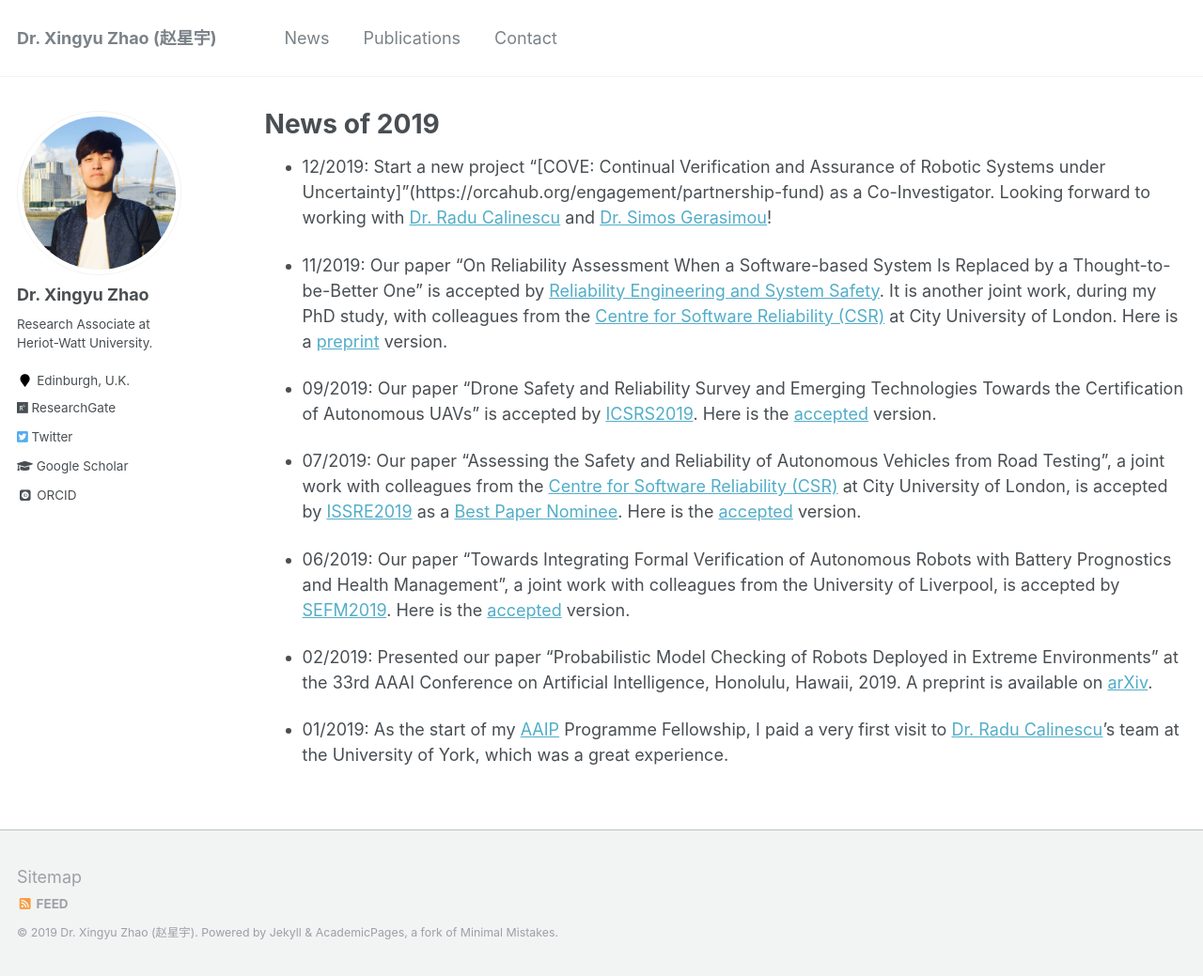
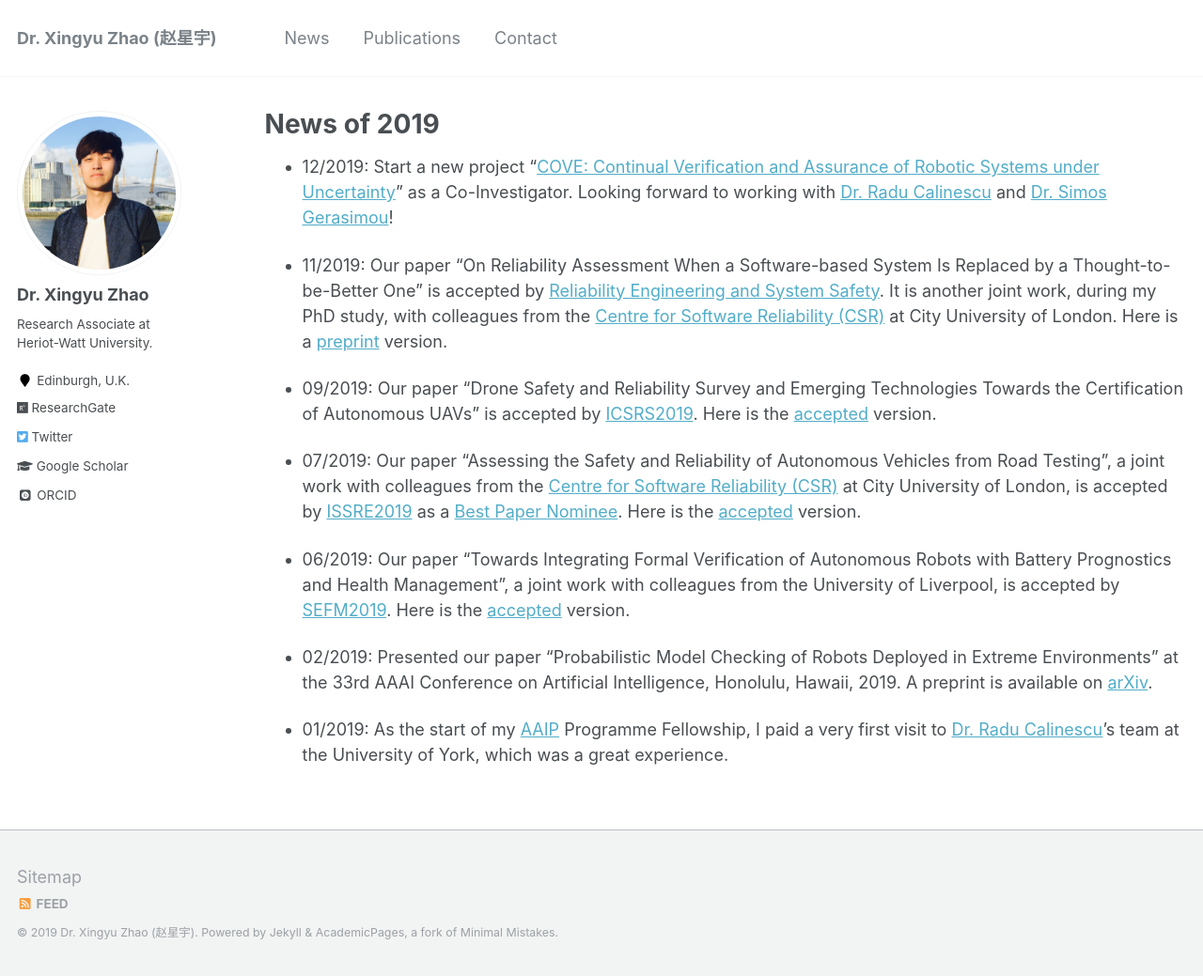
Before and after one commit to x-y-zhao/x-y-zhao.github.io, a Jekyll site: the page built from _pages/news.md, in a window 1280 px wide and 1039 px high. Shown: the whole window at 94% size. Built offline with Jekyll 4.4.1, drawn with Linux system fonts in a browser that asks for light colours; some web fonts are replaced.

Commit message:
Update news.md

```diff
--- a/_pages/news.md
+++ b/_pages/news.md
@@ -9,7 +9,7 @@ redirect_from:
 
 {% include base_path %}
 
-* 12/2019: Start a new project "[COVE: Continual Verification and Assurance of Robotic Systems under Uncertainty]"(https://orcahub.org/engagement/partnership-fund) as a Co-Investigator. Looking forward to working with [Dr. Radu Calinescu](https://www-users.cs.york.ac.uk/~raduc/) and [Dr. Simos Gerasimou](https://www-users.cs.york.ac.uk/simos/)!
+* 12/2019: Start a new project "[COVE: Continual Verification and Assurance of Robotic Systems under Uncertainty](https://orcahub.org/engagement/partnership-fund)" as a Co-Investigator. Looking forward to working with [Dr. Radu Calinescu](https://www-users.cs.york.ac.uk/~raduc/) and [Dr. Simos Gerasimou](https://www-users.cs.york.ac.uk/simos/)!
 
 * 11/2019: Our paper "On Reliability Assessment When a Software-based System Is Replaced by a Thought-to-be-Better One" is accepted by [Reliability Engineering and System Safety](https://www.journals.elsevier.com/reliability-engineering-and-system-safety). It is another joint work, during my PhD study, with colleagues from the [Centre for Software Reliability (CSR)](https://www.city.ac.uk/about/schools/mathematics-computer-science-engineering/research/centre-for-software-reliability) at City University of London. Here is a [preprint](https://x-y-zhao.github.io/files/NWTES_RESS.pdf) version.
 
```
